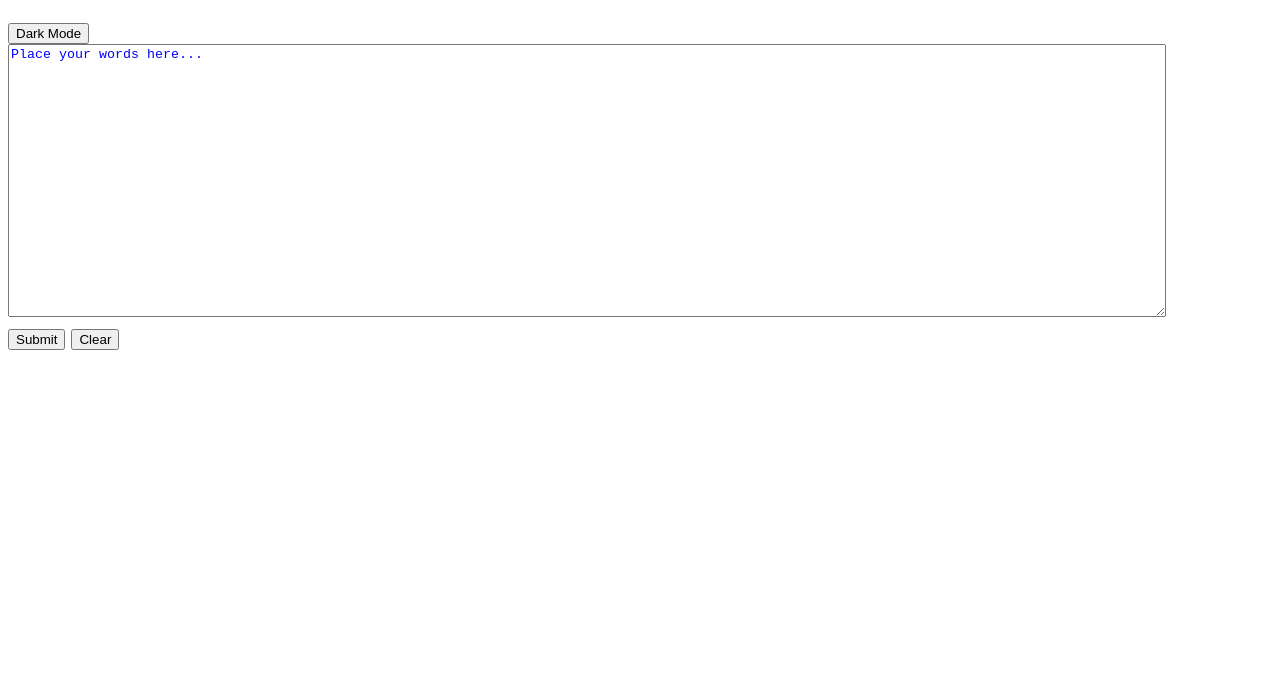
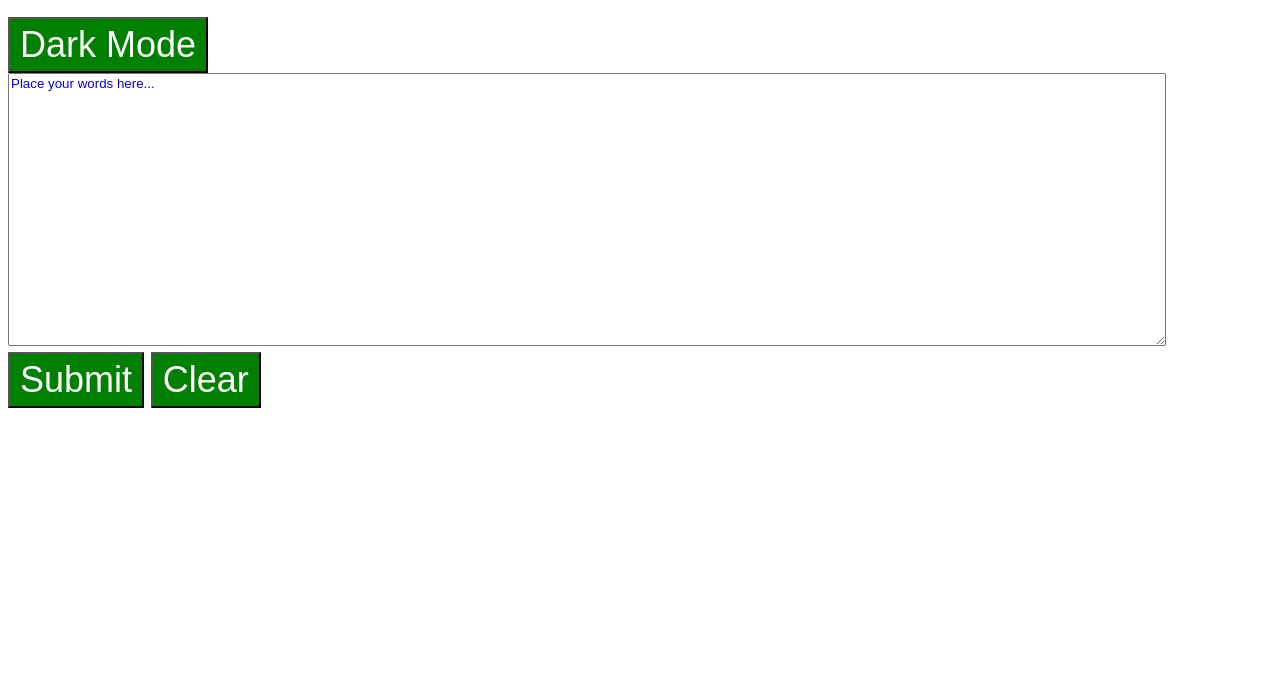
Before and after one commit to ericlfrey/LAB-word-counter, a plain HTML site: page index.html in a window 1280 px wide. Shown: the part 102-800 px from the top of the page. Drawn offline with Linux system fonts and the light colour scheme.

Commit message:
Finished Issues 1 & 2

```diff
--- a/main.css
+++ b/main.css
@@ -1,6 +1,7 @@
 body {
   width: 90%;
   font-size: 1.5em;
+  font-family: Arial, Helvetica, sans-serif;
 }
 
 .heading {
@@ -14,4 +15,12 @@ textarea {
 
 textarea::placeholder {
   color: blue;
+  font-family: Arial, Helvetica, sans-serif;
 }
+
+button {
+  background-color: green;
+  color: white;
+  padding: 5px 10px;
+  font-size: 1.5em;
+}
--- a/main.js
+++ b/main.js
@@ -1,9 +1,6 @@
-console.log("Connected!")
+console.log("Connected!");
 // YOU WILL MODIFY THIS FUNCTION TO GET THE PROGRAM TO WORK
 const wordCounter = (value) => {
-
-  console.log(typeof (value));
-
   if (value) {
     const words = value.split(' ').length
     wordCount.innerHTML = `Word Count: ${words}`;
```
